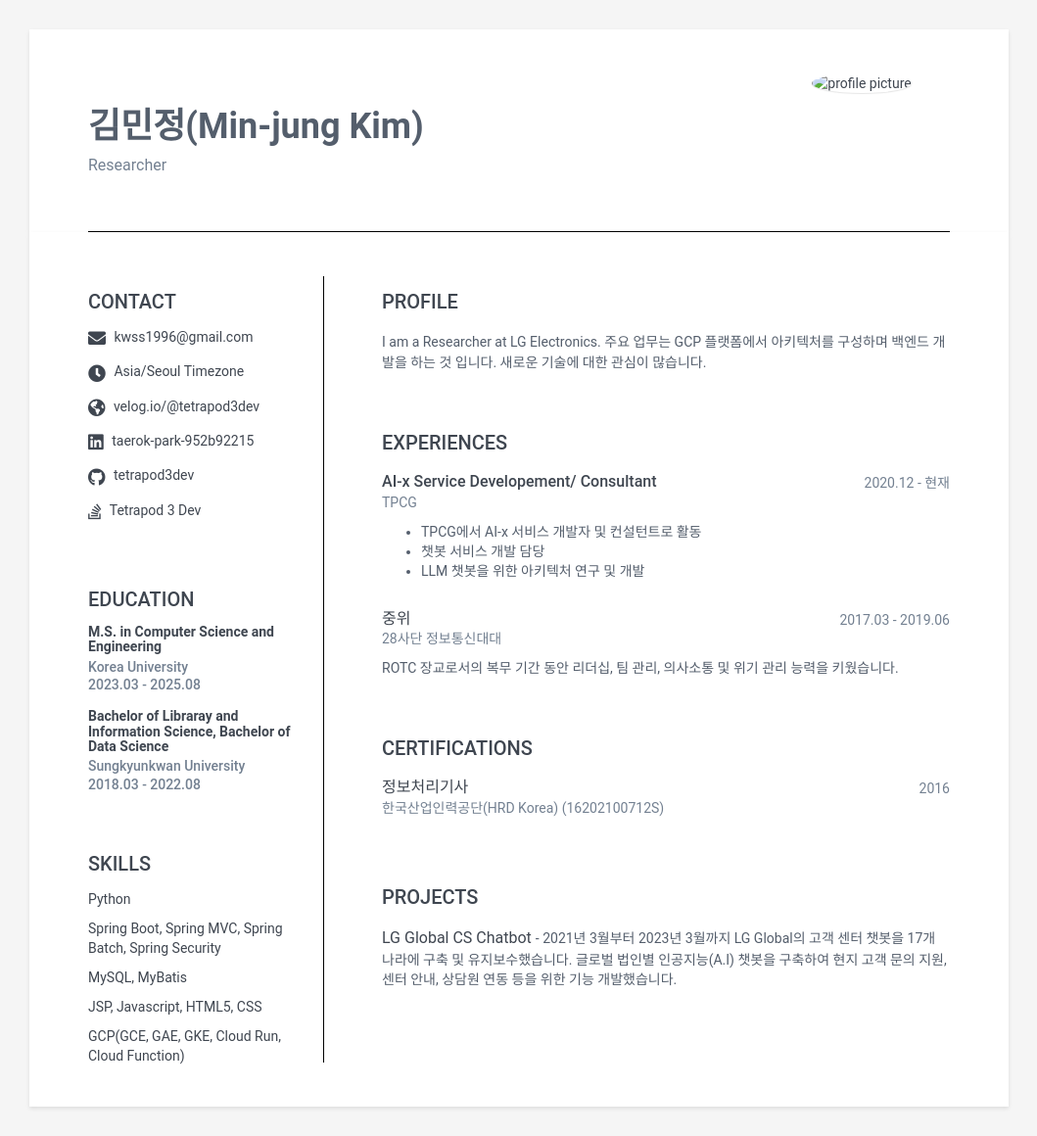
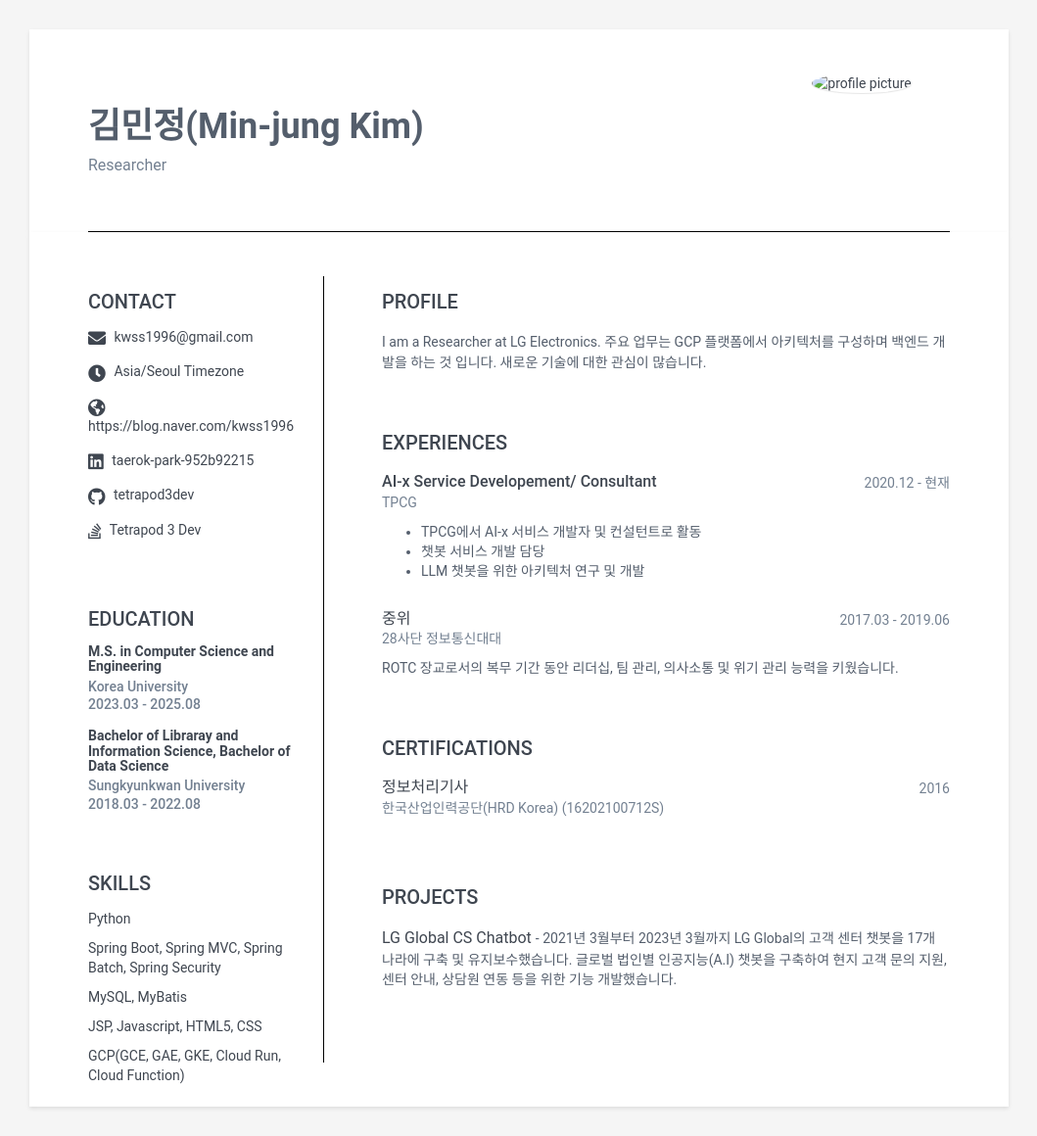
Before and after one commit to minjung98/minjung98.github.io, a Jekyll site: the page built from index.html, in a window 1280 px wide. Shown: the whole page at 98% size, without its empty margins (110-1169 px from the left). Built offline with Jekyll 4.4.1, drawn with Linux system fonts in a browser that asks for light colours.

Commit message:
yml파일 교체

```diff
--- a/_data/data.yml
+++ b/_data/data.yml
@@ -16,7 +16,7 @@ sidebar:
     email: kwss1996@gmail.com
     timezone: Asia/Seoul Timezone
     citizenship:
-    website: velog.io/@tetrapod3dev
+    website: https://blog.naver.com/kwss1996
     linkedin: taerok-park-952b92215
     stack-overflow-id: 22925578
     stack-overflow-name: Tetrapod 3 Dev # if it is blank, show id
```
